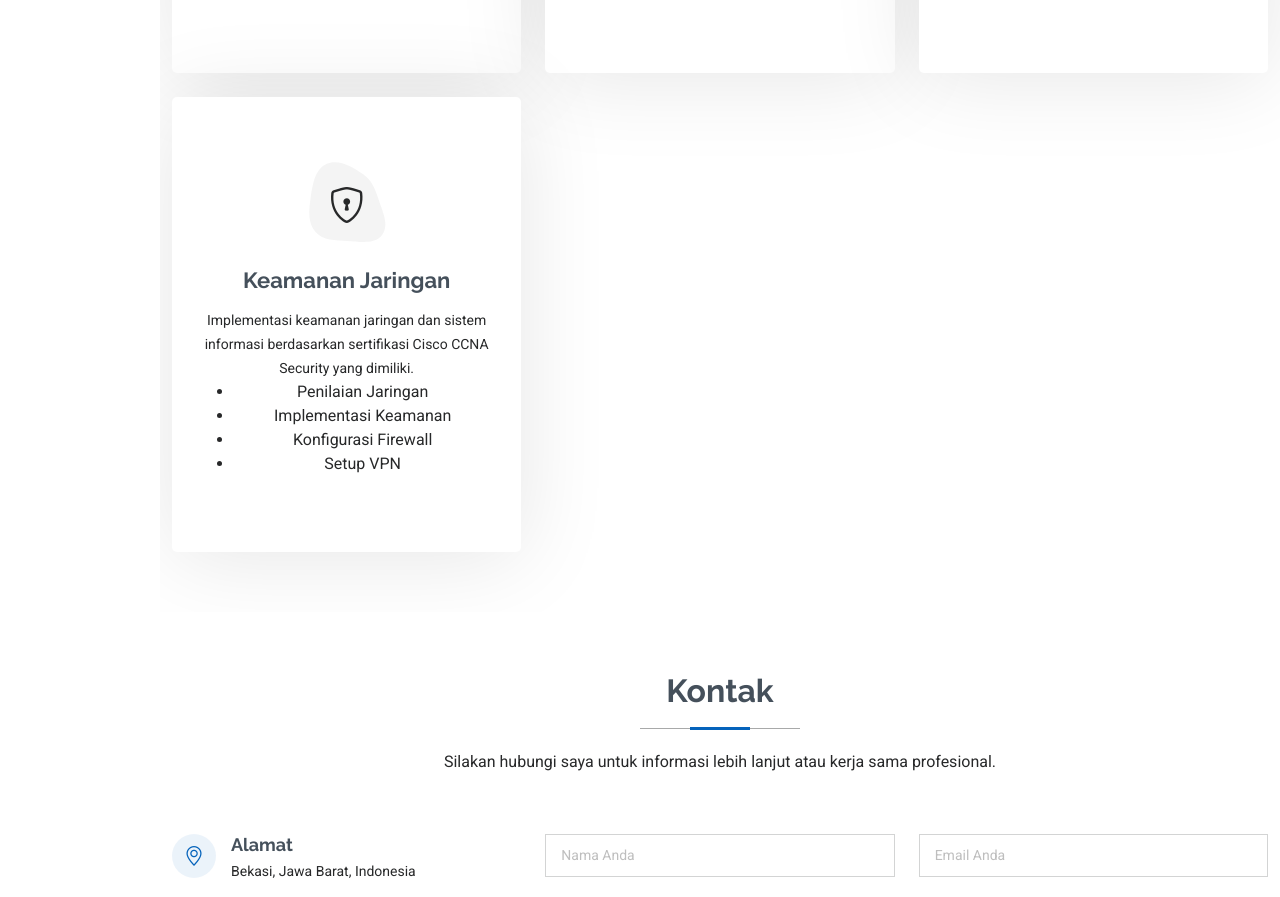
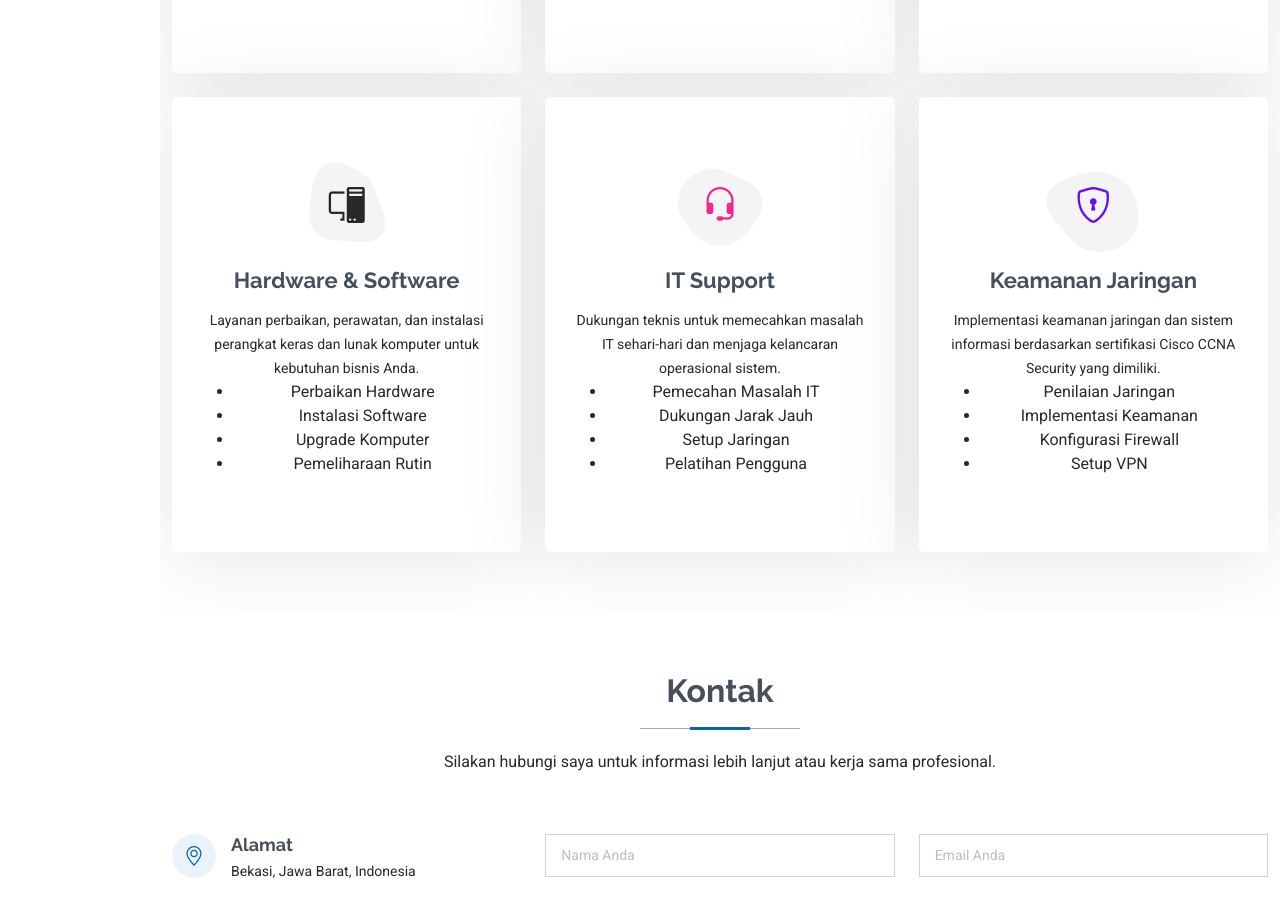
Before and after one commit to radenahmadnashiehhamied/radenahmadnashiehhamied.github.io, a plain HTML site: page index.html in a window 1280 px wide. Shown: the part 5032-5929 px from the top of the page. Drawn offline with Linux system fonts and the light colour scheme.

Commit message:
Perubahan kedua

```diff
--- a/index.html
+++ b/index.html
@@ -405,6 +405,7 @@
 
   <div class="container">
     <div class="row gy-4">
+      <!-- Layanan 1 - Pengembangan Web -->
       <div class="col-lg-4 col-md-6" data-aos="fade-up" data-aos-delay="100">
         <div class="service-item item-cyan position-relative">
           <div class="icon">
@@ -426,6 +427,7 @@
         </div>
       </div><!-- End Service Item -->
 
+      <!-- Layanan 2 - Manajemen Database -->
       <div class="col-lg-4 col-md-6" data-aos="fade-up" data-aos-delay="200">
         <div class="service-item item-orange position-relative">
           <div class="icon">
@@ -447,6 +449,7 @@
         </div>
       </div><!-- End Service Item -->
 
+      <!-- Layanan 3 - Analisis Data -->
       <div class="col-lg-4 col-md-6" data-aos="fade-up" data-aos-delay="300">
         <div class="service-item item-teal position-relative">
           <div class="icon">
@@ -468,11 +471,56 @@
         </div>
       </div><!-- End Service Item -->
 
+      <!-- Layanan Baru 4 - Hardware & Software -->
       <div class="col-lg-4 col-md-6" data-aos="fade-up" data-aos-delay="400">
         <div class="service-item item-purple position-relative">
           <div class="icon">
             <svg width="100" height="100" viewBox="0 0 600 600" xmlns="http://www.w3.org/2000/svg">
               <path stroke="none" stroke-width="0" fill="#f5f5f5" d="M300,503.46388370962813C374.79870501325706,506.71871716319447,464.8034551963731,527.1746412648533,510.4981651197396,467.86667711651364C555.9287308511215,408.9015244558933,512.6030010748507,327.5744911775523,490.211057578863,256.5855673507754C471.097692560561,195.9906835881958,447.69079081568157,138.11976852964426,395.19560036434837,102.3242989838813C329.3053358748298,57.3949838291264,248.02791733380457,8.279543830951368,175.87071277845988,42.242879143198664C103.41431057327972,76.34704239035025,93.79494320519305,170.9812938413882,81.28167332365135,250.07896920659033C70.17666984294237,320.27484674793965,64.84698225790005,396.69656628748305,111.28512138212992,450.4950937839243C156.20124167950087,502.5303643271138,231.32542653798444,500.4755392045468,300,503.46388370962813"></path>
+            </svg>
+            <i class="bi bi-pc-display"></i>
+          </div>
+          <a href="#" class="stretched-link">
+            <h3>Hardware & Software</h3>
+          </a>
+          <p>Layanan perbaikan, perawatan, dan instalasi perangkat keras dan lunak komputer untuk kebutuhan bisnis Anda.</p>
+          <ul class="service-skills">
+            <li>Perbaikan Hardware</li>
+            <li>Instalasi Software</li>
+            <li>Upgrade Komputer</li>
+            <li>Pemeliharaan Rutin</li>
+          </ul>
+        </div>
+      </div><!-- End Service Item -->
+
+      <!-- Layanan Baru 5 - IT Support -->
+      <div class="col-lg-4 col-md-6" data-aos="fade-up" data-aos-delay="500">
+        <div class="service-item item-pink position-relative">
+          <div class="icon">
+            <svg width="100" height="100" viewBox="0 0 600 600" xmlns="http://www.w3.org/2000/svg">
+              <path stroke="none" stroke-width="0" fill="#f5f5f5" d="M300,532.3542879108572C369.38199826031484,532.3153073249985,429.10787420159085,491.63046689027357,474.5244479745417,439.17860296908856C522.8885846962883,383.3225815378663,569.1668002928074,314.3205725914397,550.7432151929288,242.7694973846089C532.6665558377875,172.5657663291529,456.2379748765914,142.6223662098291,390.3689995646985,112.34683881706744C326.66090330228417,83.06452184765237,258.84405631176094,53.51806209861945,193.32584062364296,78.48882559362697C121.61183558270385,105.82097193414197,62.805066853699245,167.19869350419734,48.57481801355237,242.6138429142374C34.843463184063346,315.3850353017275,76.69343916112496,383.4422959591041,125.22947124332185,439.3748458443577C170.7312796277747,491.8107796887764,230.57421082200815,532.3932930995766,300,532.3542879108572"></path>
+            </svg>
+            <i class="bi bi-headset"></i>
+          </div>
+          <a href="#" class="stretched-link">
+            <h3>IT Support</h3>
+          </a>
+          <p>Dukungan teknis untuk memecahkan masalah IT sehari-hari dan menjaga kelancaran operasional sistem.</p>
+          <ul class="service-skills">
+            <li>Pemecahan Masalah IT</li>
+            <li>Dukungan Jarak Jauh</li>
+            <li>Setup Jaringan</li>
+            <li>Pelatihan Pengguna</li>
+          </ul>
+        </div>
+      </div><!-- End Service Item -->
+
+      <!-- Layanan 6 - Keamanan Jaringan -->
+      <div class="col-lg-4 col-md-6" data-aos="fade-up" data-aos-delay="600">
+        <div class="service-item item-indigo position-relative">
+          <div class="icon">
+            <svg width="100" height="100" viewBox="0 0 600 600" xmlns="http://www.w3.org/2000/svg">
+              <path stroke="none" stroke-width="0" fill="#f5f5f5" d="M300,566.797414625762C385.7384707136149,576.1784315230908,478.7894351017131,552.8928747891023,531.9192734346935,484.94944893311C584.6109503024035,417.5663521118492,582.489472248146,322.67544863468447,553.9536738515405,242.03673114598146C529.1557734026468,171.96086150256528,465.24506316201064,127.66468636344209,395.9583748389544,100.7403814666027C334.2173773831606,76.7482773500951,269.4350130405921,84.62216499799875,207.1952322260088,107.2889140133804C132.92018162631612,134.33871894543012,41.79353780512637,160.00259165414826,22.644507872594943,236.69541883565114C3.319112789854554,314.0945973066697,72.72355303640163,379.243833228382,124.04198916343866,440.3218312028393C172.9286146004772,498.5055451809895,224.45579914871206,558.5317968840102,300,566.797414625762"></path>
             </svg>
             <i class="bi bi-shield-lock"></i>
           </div>
```
